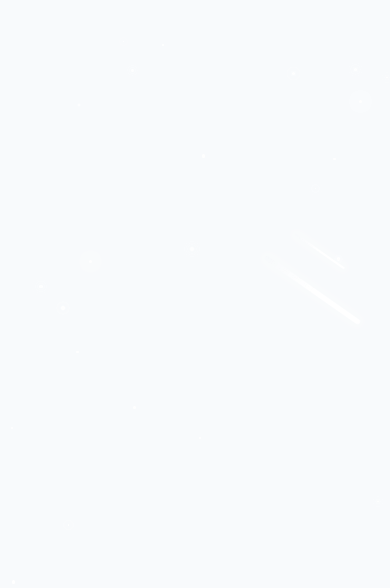
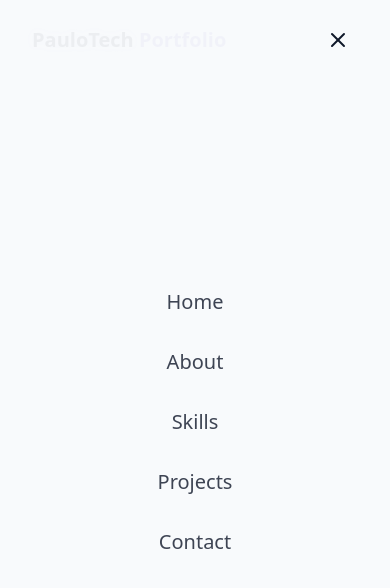
Before and after one commit to scranbit/Portfolio, a React (Vite) app: page / in a window 390 px wide. Shown: the top 588 px of the page. Built offline with nearby package versions, Linux system fonts and the light colour scheme.

Commit message:
menu created and finished

```diff
--- /dev/null
+++ b/src/components/Navbar.jsx
@@ -0,0 +1,88 @@
+import { cn } from '@/lib/utils';
+import { Menu } from 'lucide-react';
+import { X } from 'lucide-react';
+import { useEffect } from 'react';
+import { useState } from 'react';
+
+const navItems = [
+  { name: 'Home', href: '#hero' },
+  { name: 'About', href: '#about' },
+  { name: 'Skills', href: '#skills' },
+  { name: 'Projects', href: '#projects' },
+  { name: 'Contact', href: '#contact' },
+];
+
+export const Navbar = () => {
+  const [isScrolled, setIsScrolled] = useState(false);
+  const [isMenuOpen, setIsMenuOpen] = useState(true);
+
+  useEffect(() => {
+    const handleScroll = () => {
+      setIsScrolled(window.scrollY > 10);
+    };
+    window.addEventListener('scroll', handleScroll);
+    return () => window.removeEventListener('scroll', handleScroll);
+  }, []);
+  return (
+    <nav
+      className={cn(
+        'fixed w-full z-40 transition-all duration-300',
+        isScrolled
+          ? 'py-3 bg-background/80 backdrop-blur-md shadow-xs'
+          : 'py-5',
+      )}
+    >
+      <div className="container flex items-center justify-between">
+        <a
+          className="text-xl font-bold text-primary flex items-center"
+          href="#hero"
+        >
+          <span className="relative z-10">
+            <span className="text-glow text-foreground">PauloTech</span>{' '}
+            Portfolio
+          </span>
+        </a>
+
+        {/* desktop nav */}
+        <div className="hidden md:flex space-x-8">
+          {navItems.map((item, key) => (
+            <a
+              key={key}
+              href={item.href}
+              className="text-foreground/80 hover:text-primary transition-colors duration-300"
+            >
+              {item.name}
+            </a>
+          ))}
+        </div>
+        {/* mobile nav */}
+        <button onClick={() => setIsMenuOpen((prev) => !prev )} className='md:hidden p-2 text-foreground z-50'
+          aria-label={isMenuOpen ? "Close Menu" : "Open Menu" }>
+          {isMenuOpen ? <X size={24} /> : <Menu size={24} />}
+        </button>
+        <div
+          className={cn(
+            'fixed inset-0 bg-background/95 backdroup-blur-md z-40 flex flex-col items-center justify-center',
+            'transition-all duration-300 md:hidden',
+            isMenuOpen
+              ? 'opacity-100 pointer-events-auto'
+              : 'opacity-0 pointer-events-none',
+          )}
+        >
+          <div className="flex flex-col space-y-8 text-xl">
+            {navItems.map((item, key) => (
+              <a
+                key={key}
+                href={item.href}
+                className="text-foreground/80 hover:text-primary transition-colors duration-300"
+                onClick={() => setIsMenuOpen(false)}
+              >
+                {item.name}
+              </a>
+            ))}
+          </div>
+        </div>
+      </div>
+    </nav>
+  );
+};
--- a/src/components/StarBackground.jsx
+++ b/src/components/StarBackground.jsx
@@ -12,35 +12,15 @@
     generateMeteors();
 
     const handleResize = () => {
-      generateStars()
-    }
+      generateStars();
+    };
 
-    window.addEventListener('resize', handleResize)
+    window.addEventListener('resize', handleResize);
 
-    return () => {
-      window.removeEventListener('resize', handleResize);
-    }
+    return () => window.removeEventListener('resize', handleResize);
   }, []);
 
   const generateStars = () => {
-    const numberOfMeteors = 5;
-    const newMeteors = [];
-
-    for (let i = 0; i < numberOfMeteors; i++) {
-      newMeteors.push({
-        id: i,
-        size: Math.random() * 2 + 1,
-        x: Math.random() * 100,
-        y: Math.random() * 20,
-        delay: Math.random() * 15,
-        animationDuration: Math.random() * 3 + 3,
-      });
-
-      setMeteors(newMeteors);
-    }
-  };
-
-  const generateMeteors = () => {
     const numberOfStars = Math.floor(
       (window.innerWidth * window.innerHeight) / 10000,
     );
@@ -58,6 +38,24 @@
       });
 
       setStars(newStars);
+    }
+  };
+
+  const generateMeteors = () => {
+    const numberOfMeteors = 4;
+    const newMeteors = [];
+
+    for (let i = 0; i < numberOfMeteors; i++) {
+      newMeteors.push({
+        id: i,
+        size: Math.random() * 2 + 1,
+        x: Math.random() * 100,
+        y: Math.random() * 20,
+        delay: Math.random() * 15,
+        animationDuration: Math.random() * 3 + 3,
+      });
+
+      setMeteors(newMeteors);
     }
   };
   return (
--- a/src/pages/Home.jsx
+++ b/src/pages/Home.jsx
@@ -1,5 +1,6 @@
 import { ThemeToggle } from "../components/ThemeToggle"
 import { StarBackground } from "../components/StarBackground";
+import { Navbar } from "../components/Navbar";
 
 export const Home = () => {
   return <div className="min-h-screen bg-background text-foreground overflow-x-hidden">
@@ -8,7 +9,7 @@
     {/* Backgrounf Effects */}
     <StarBackground />
     {/* Navbar */}
-
+    <Navbar />
     {/* Main Content */}
 
     {/* Footer */}
```
